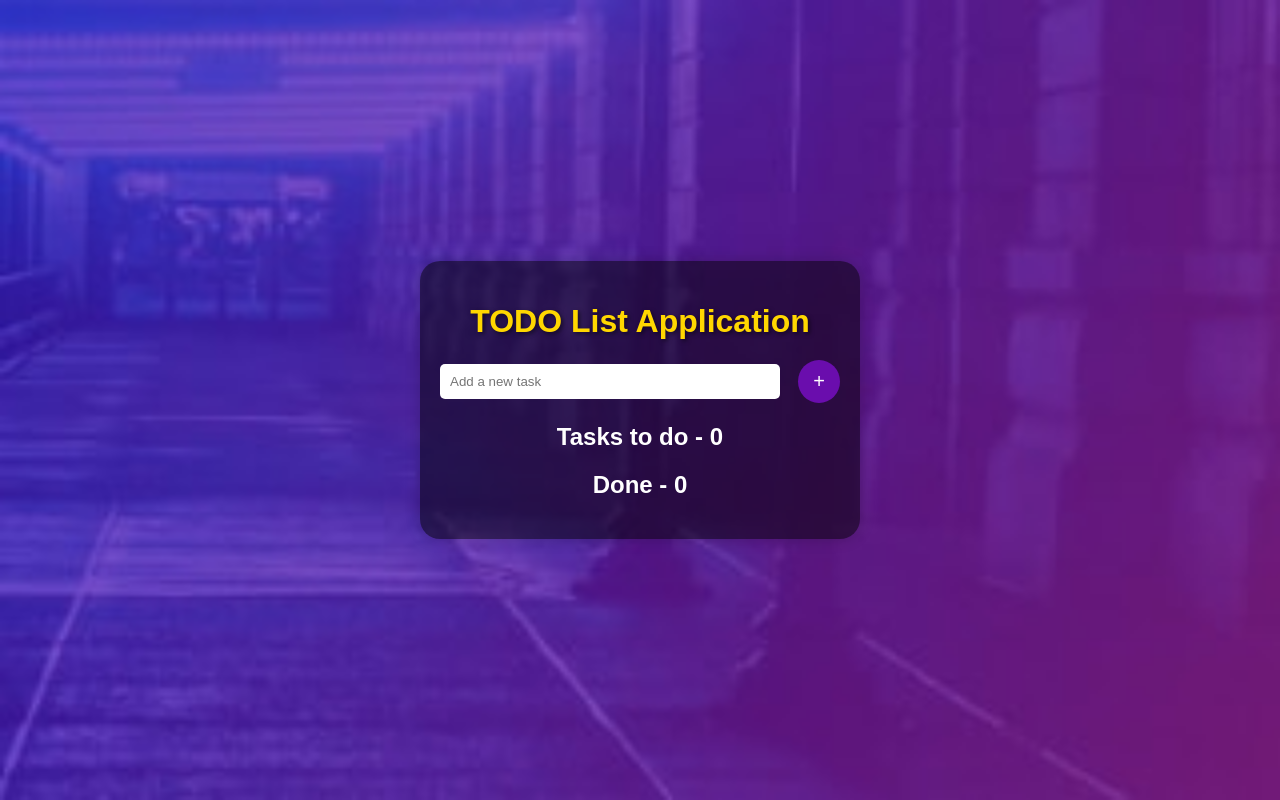
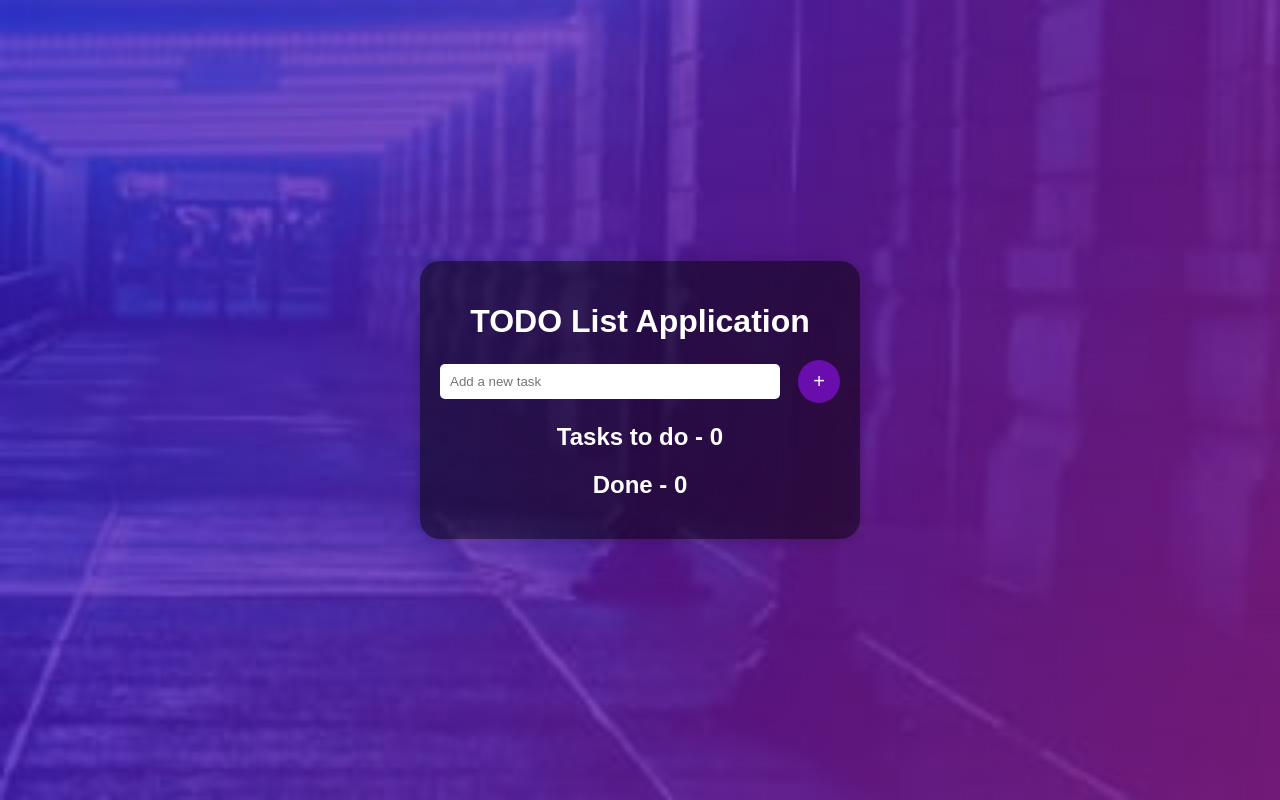
Before and after one commit to Kollivnk/To-Do-List, a plain HTML site: page index.html in a window 1280 px wide. Drawn offline with Linux system fonts and the light colour scheme.

Commit message:
Update styles.css

```diff
--- a/styles.css
+++ b/styles.css
@@ -22,7 +22,7 @@ body {
 .heading {
     font-size: 2em;
     margin-bottom: 20px;
-    color: #FFD700; /* Gold color for the heading */
+    color: #ffffff/* Gold color for the heading */
     text-shadow: 2px 2px 4px rgba(0, 0, 0, 0.5); /* Adds a shadow effect to the text */
 }
 
```
